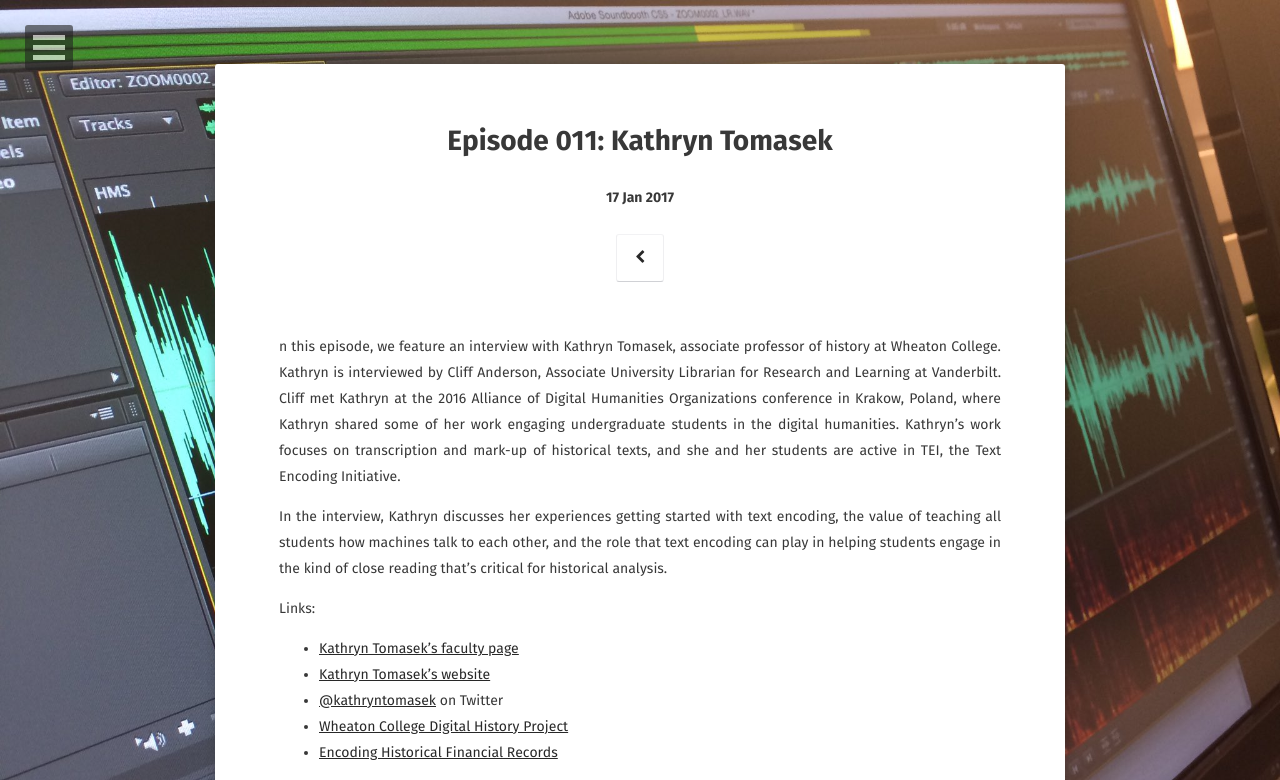
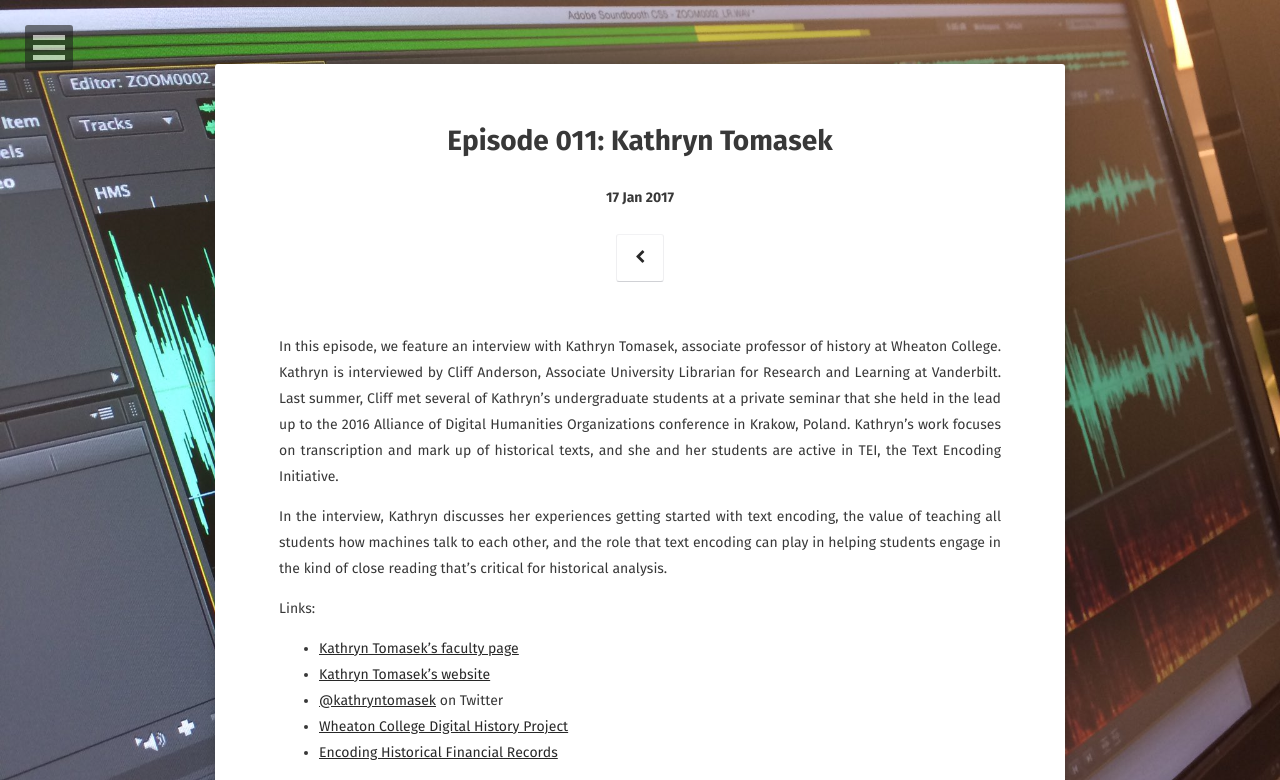
Before and after one commit to leadinglinespod/leadinglinespod.github.io, a Jekyll site: the page built from _posts/2017-01-16-episode-011.md, in a window 1280 px wide. Shown: the top 780 px of the page. Built offline with Jekyll 4.4.1, drawn with Linux system fonts in a browser that asks for light colours; some web fonts are replaced; comment, search, counter and statistics services are not loaded; grey boxes are pictures that could not be loaded.

Commit message:
Updated wording for the introduction

```diff
--- a/_posts/2017-01-16-episode-011.md
+++ b/_posts/2017-01-16-episode-011.md
@@ -11,7 +11,7 @@ tag:
 comments: true
 ---
 
-n this episode, we feature an interview with Kathryn Tomasek, associate professor of history at Wheaton College. Kathryn is interviewed by Cliff Anderson, Associate University Librarian for Research and Learning at Vanderbilt. Cliff met Kathryn at the 2016 Alliance of Digital Humanities Organizations conference in Krakow, Poland, where Kathryn shared some of her work engaging undergraduate students in the digital humanities. Kathryn’s work focuses on transcription and mark-up of historical texts, and she and her students are active in TEI, the Text Encoding Initiative.
+In this episode, we feature an interview with Kathryn Tomasek, associate professor of history at Wheaton College. Kathryn is interviewed by Cliff Anderson, Associate University Librarian for Research and Learning at Vanderbilt. Last summer, Cliff met several of Kathryn's undergraduate students at a private seminar that she held in the lead up to the 2016 Alliance of Digital Humanities Organizations conference in Krakow, Poland. Kathryn’s work focuses on transcription and mark up of historical texts, and she and her students are active in TEI, the Text Encoding Initiative.
 
 In the interview, Kathryn discusses her experiences getting started with text encoding, the value of teaching all students how machines talk to each other, and the role that text encoding can play in helping students engage in the kind of close reading that’s critical for historical analysis.
 
```
